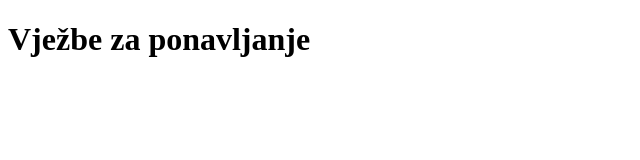
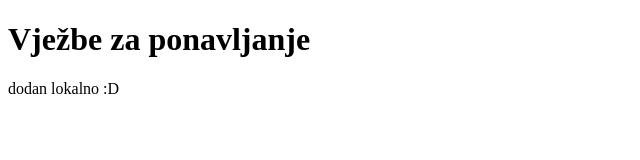
Before and after one commit to sinisaZg/proba, a plain HTML site: page index.html in a window 1280 px wide. Shown: the whole page, without its empty margins (0-640 px from the left). Drawn offline with Linux system fonts and the light colour scheme.

Commit message:
Update index.html

```diff
--- a/index.html
+++ b/index.html
@@ -4,5 +4,6 @@
 <title> probica</title>
 <body>
 <h1>Vježbe za ponavljanje </h1>
+<p>dodan lokalno :D </p>
 </body>
 </html>
```
